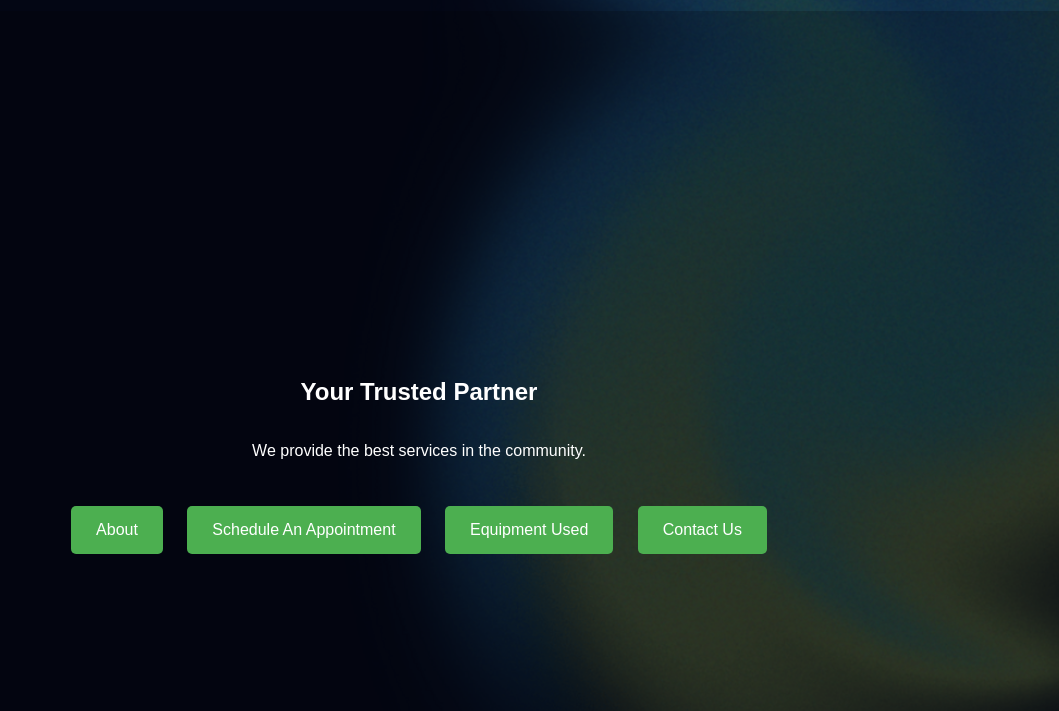
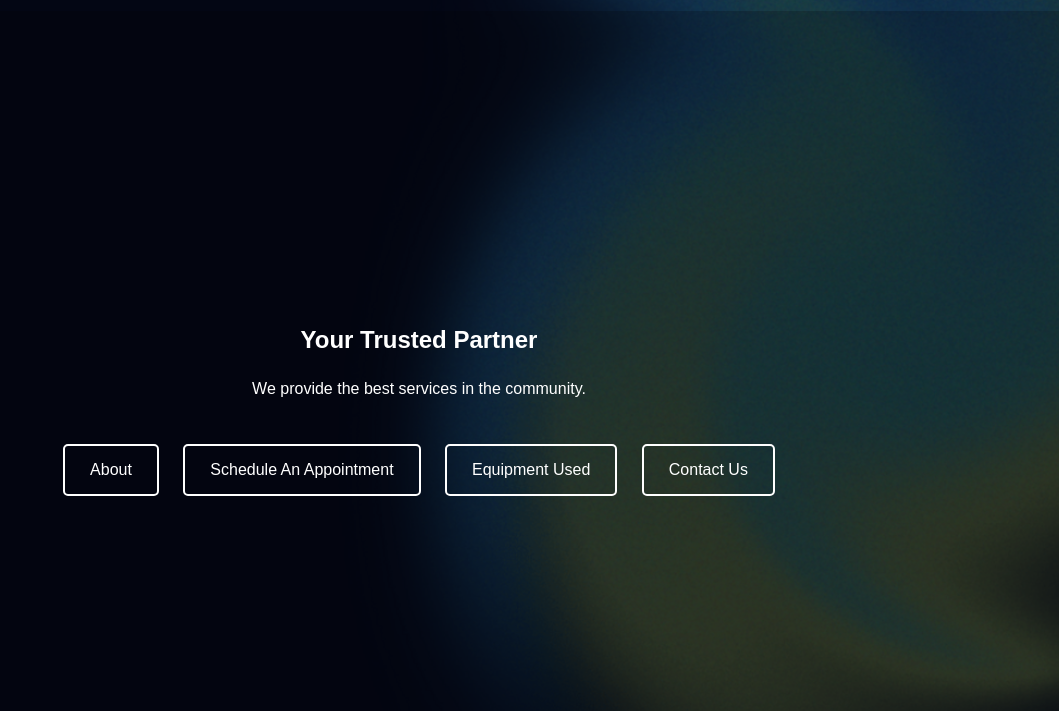
Before and after one commit to clearviewva/clearviewva.github.io, a plain HTML site: page index.html in a window 1280 px wide. Shown: the part 89-800 px from the top of the page, without its empty margins (221-1280 px from the left). Drawn offline with Linux system fonts and the light colour scheme.

Commit message:
Update styles.css

```diff
--- a/styles.css
+++ b/styles.css
@@ -20,12 +20,16 @@ header {
 
 .hero {
     background: rgba(0, 0, 0, 0.6); /* Semi-transparent background for hero section */
-    padding: 50px;
-    text-align: center;
     min-height: 100vh; /* Full viewport height for the hero section */
     display: flex; /* Use flexbox to center content */
     flex-direction: column; /* Stack items vertically */
     justify-content: center; /* Center items vertically */
+    align-items: center; /* Center items horizontally */
+    text-align: center; /* Center text */
+}
+
+h2 {
+    margin: 10px 0; /* Space around subtitle */
 }
 
 .button-container {
@@ -33,18 +37,20 @@ header {
 }
 
 .btn {
-    background: #4CAF50; /* Button color */
+    background: transparent; /* Transparent background */
     color: white; /* Button text color */
+    border: 2px solid white; /* White border for the button */
     padding: 15px 25px; /* Button padding */
     text-decoration: none; /* Remove underline */
     border-radius: 5px; /* Rounded corners */
     margin: 10px; /* Space between buttons */
     display: inline-block; /* Display buttons inline */
-    transition: background 0.3s; /* Smooth background change */
+    transition: background 0.3s, color 0.3s; /* Smooth background and text color change */
 }
 
 .btn:hover {
-    background: #45a049; /* Darker button color on hover */
+    background: white; /* Change background on hover */
+    color: black; /* Change text color on hover */
 }
 
 footer {
```
